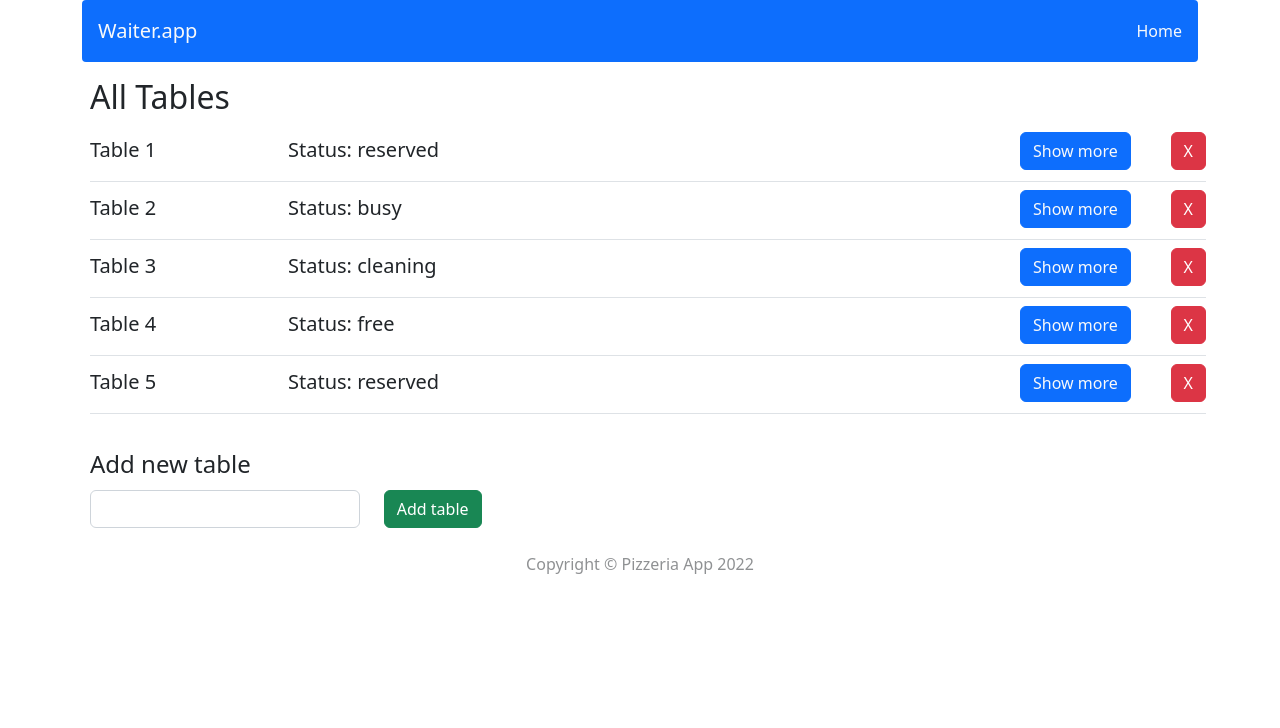
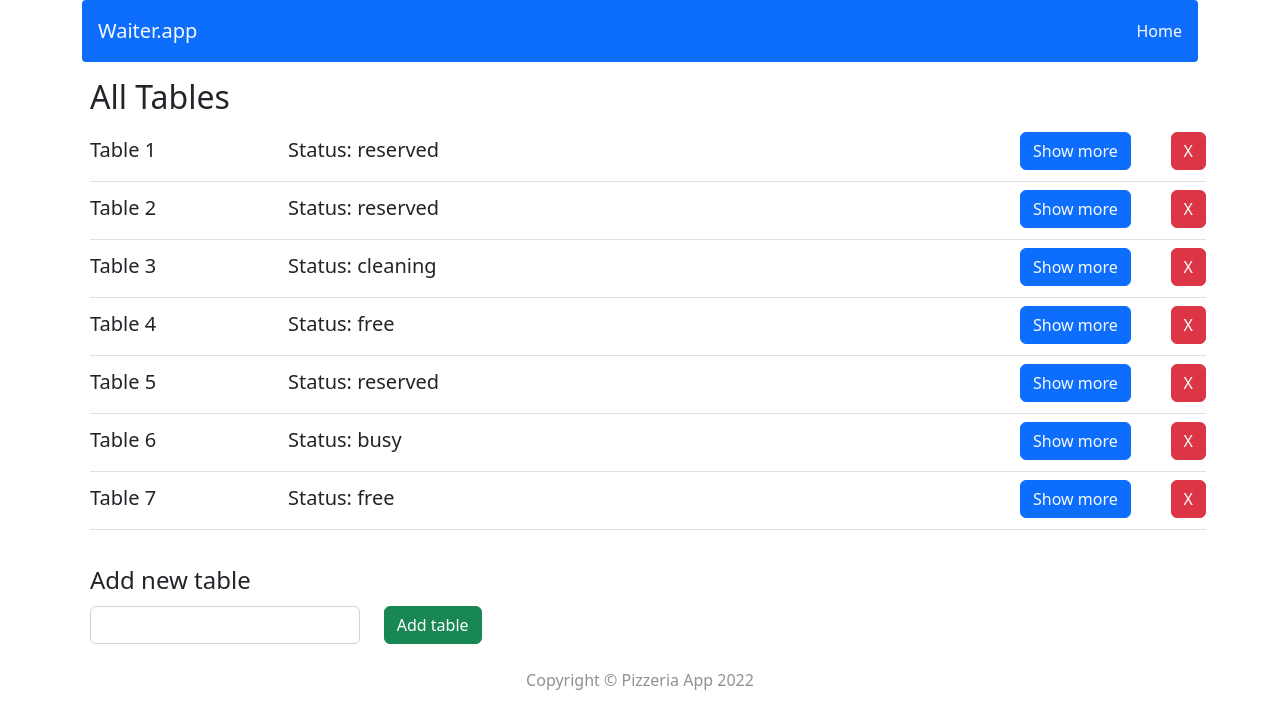
Before and after one commit to tagitsu/WaiterApp, a React (Create React App) app: page / in a window 1280 px wide. Shown: the top 728 px of the page. Built offline with nearby package versions, Linux system fonts and the light colour scheme; data requests are answered from the project's data file.

Commit message:
Fix validation of add table form

```diff
--- a/package.json
+++ b/package.json
@@ -26,7 +26,7 @@
   "scripts": {
     "start": "npm-run-all -p start:*",
     "start:react": "react-scripts start",
-    "start:server": "json-server --port 3131 --no-cors --delay 200 --watch public/db/app.json --routes public/db/routes.json",
+    "start:server": "json-server --port 3131 --no-cors --delay 2500 --watch public/db/app.json --routes public/db/routes.json",
     "build": "react-scripts build",
     "test": "react-scripts test",
     "eject": "react-scripts eject"
--- a/public/db/app.json
+++ b/public/db/app.json
@@ -9,10 +9,10 @@
     },
     {
       "id": "2",
-      "status": "busy",
+      "status": "reserved",
       "guests": "2",
       "maxGuests": "2",
-      "bill": "13"
+      "bill": 20
     },
     {
       "id": "3",
@@ -34,6 +34,20 @@
       "guests": "3",
       "maxGuests": "3",
       "bill": 20
+    },
+    {
+      "id": "6",
+      "status": "busy",
+      "guests": "3",
+      "maxGuests": "5",
+      "bill": "75"
+    },
+    {
+      "id": "7",
+      "status": "free",
+      "guests": 0,
+      "maxGuests": 0,
+      "bill": 0
     }
   ]
 }
--- a/src/App.js
+++ b/src/App.js
@@ -12,9 +12,7 @@ import Container from 'react-bootstrap/Container';
 const App = () => {
   const dispatch = useDispatch();
   const [ loading, setLoading ] = useState(false);
-  console.log('app loading', loading);
-  // export const API_URL = process.env.NODE_ENV === 'production' ?  '/api' : 'http://localhost:3131/api';
-  useEffect(() => {console.log('effect fetchTables runs'); dispatch(fetchTables(setLoading))}, [dispatch]);
+  useEffect(() => {dispatch(fetchTables(setLoading))}, [dispatch]);
 
   return(
     <Container className="h-100">
@@ -22,7 +20,7 @@ const App = () => {
         <Routes>
           <Route path="/" element={<Home loading={loading} />} />
           <Route path="/table/:tableId" element={<TableView />} />
-          <Route path="*" element={<NonFound />} />
+          <Route path="/*" element={<NonFound />} />
         </Routes>
       <Footer />
     </Container>
--- a/src/components/features/AddTableForm/AddTableForm.js
+++ b/src/components/features/AddTableForm/AddTableForm.js
@@ -3,7 +3,6 @@ import { useState } from 'react';
 import { useDispatch } from "react-redux";
 import { addTableRequest } from "../../../redux/tablesRedux";
 import clsx from 'clsx';
-import { useNavigate } from 'react-router-dom';
 
 
 const AddTableForm = (props) => {
@@ -19,7 +18,7 @@ const AddTableForm = (props) => {
     {props.tables.map(table => tablesNumbers.push(table.id))}
     if(e.target.value !== '') {
       const choosenNumber = tablesNumbers.filter(element => element.includes(e.target.value));
-      if(!choosenNumber.length) {
+      if(!choosenNumber.length && !isNaN(parseInt(e.target.value))) {
         setValidated(true);
       } else {
         setValidated(false);
@@ -32,7 +31,6 @@ const AddTableForm = (props) => {
 
   const handleAdd = (e, id) => {
     e.preventDefault();
-    console.log('handle add');
     dispatch(addTableRequest(id));
   };
 
@@ -51,7 +49,7 @@ const AddTableForm = (props) => {
         required
         />
         <div className="invalid-feedback">
-          Select a table number that is not currently in use
+          Select a table <span className="text-decoration-underline" >number</span> that is not currently in use
         </div>
       </Col>
       <Col>
--- a/src/components/features/TableItem/TableItem.js
+++ b/src/components/features/TableItem/TableItem.js
@@ -1,4 +1,4 @@
-import { Link, useNavigate } from 'react-router-dom';
+import { Link } from 'react-router-dom';
 import { removeTableRequest } from "../../../redux/tablesRedux";
 import { useDispatch } from "react-redux";
 import { Button, Row, Col } from 'react-bootstrap';
@@ -6,10 +6,8 @@ import clsx from 'clsx';
 
 const TableItem = (props) => {
   const dispatch = useDispatch();
-  const navigate = useNavigate();
 
   const tables = props.tables;
-  console.log('table item - tables', tables);
 
   const handleRemove = (e, removingTableId) => {
     e.preventDefault();
--- a/src/components/features/TablesList/TablesList.js
+++ b/src/components/features/TablesList/TablesList.js
@@ -3,15 +3,20 @@ import { Container } from 'react-bootstrap';
 import clsx from 'clsx';
 import AddTableForm from '../AddTableForm/AddTableForm';
 import TableItem from '../TableItem/TableItem';
+import { getAllTables } from "../../../redux/tablesRedux";
 import LoadingPage from "../../views/LoadingPage/LoadingPage";
-import { getAllTables } from "../../../redux/tablesRedux";
 
 
-const TablesList = () => {
+const TablesList = (props) => {
 
   const tables = useSelector(state => getAllTables(state));
-  console.log('tables list - ściągam wszystkie stoliki', tables);
+  const isLoading = props.loading;
 
+  if(isLoading) {
+    return(
+      <LoadingPage />
+    );
+  } else {
   return(
     <Container className={clsx('m-1', 'p-0')}>
       <h1 className={clsx('fs-2', 'my-3')}>All Tables</h1>
@@ -19,6 +24,7 @@ const TablesList = () => {
       <AddTableForm tables={tables} />
     </Container>
   );
+  }
 };
 
 export default TablesList;
--- a/src/components/features/UpdateTableForm/UpdateTableForm.js
+++ b/src/components/features/UpdateTableForm/UpdateTableForm.js
@@ -1,6 +1,6 @@
 import { useState } from 'react';
 import { useDispatch } from 'react-redux';
-import { useParams, useNavigate } from 'react-router-dom';
+import { useNavigate } from 'react-router-dom';
 import { updateTableRequest } from '../../../redux/tablesRedux';
 import { Button, Row, Col, Form } from 'react-bootstrap';
 import clsx from 'clsx';
@@ -10,7 +10,7 @@ const UpdateTableForm = (props) => {
   const dispatch = useDispatch();
   const navigate = useNavigate();
 
-  const [ id, setId ] = useState(props.table.id);
+  const [ id ] = useState(props.table.id);
   const [ status, setStatus ] = useState(props.table.status);
   const [ guests, setGuests ] = useState(props.table.guests);
   const [ maxGuests, setMaxGuests ] = useState(props.table.maxGuests);
--- a/src/components/pages/Home/Home.js
+++ b/src/components/pages/Home/Home.js
@@ -21,18 +21,12 @@ const Home = (props) => {
   // Drugi sposób, gdy stała loading (App) będzie miała wartość true zwraca LoadingPage,
   // gdy false domyślą zawartość komponentu
   console.log('props loading', props.loading);
-  if(props.loading) {
 
     return(
-      <LoadingPage />
-    );
-  } else {
-      return(
-      <Container className={clsx('m-1', 'p-0')}>
-        <TablesList />
-      </Container>
-    );
-    }
+    <Container className={clsx('m-1', 'p-0')}>
+      <TablesList loading={props.loading} />
+    </Container>
+  );
 };
 
 export default Home;
--- a/src/components/pages/TableView/TableView.js
+++ b/src/components/pages/TableView/TableView.js
@@ -4,14 +4,10 @@ import { choosenTable } from '../../../redux/tablesRedux';
 import { Container } from 'react-bootstrap';
 import clsx from 'clsx';
 import UpdateTableForm from '../../features/UpdateTableForm/UpdateTableForm';
-import { useState } from 'react';
 
 const TableView = () => {
 
-  const stan = useSelector(state => state);
-  console.log('state TableView', stan);
   const { tableId } = useParams();
-  console.log('table view ID - UseParams zwraca obiekt z id stolika', tableId);
 
   const table = useSelector(state => choosenTable(state.tables, tableId));
 
--- a/src/components/views/LoadingPage/LoadingPage.js
+++ b/src/components/views/LoadingPage/LoadingPage.js
@@ -3,7 +3,9 @@ import { Spinner } from "react-bootstrap";
 const LoadingPage = () => {
 
     return(
-      <Spinner />
+      <Spinner animation="border" variant="light" role="status">
+        <span className="visually-hidden">Loading...</span>
+      </Spinner>
     );
 };
 
--- a/src/components/views/TopBar/TopBar.js
+++ b/src/components/views/TopBar/TopBar.js
@@ -1,8 +1,9 @@
 import { Link } from "react-router-dom";
 import { Navbar, Container, NavItem,  } from 'react-bootstrap';
 import clsx from "clsx";
+import LoadingPage from "../LoadingPage/LoadingPage";
 
-const TopBar = () => {
+const TopBar = (props) => {
  return(
   <Navbar className={clsx('bg-primary', 'py-3', 'rounded-1')}>
     <Container className={clsx('px-3')}>
```
